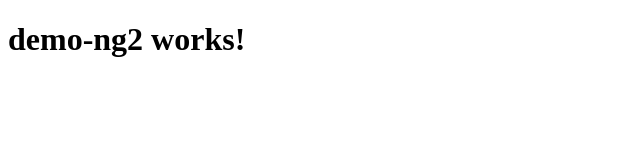
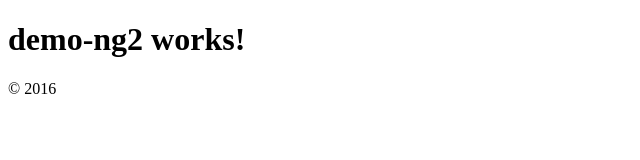
Before and after one commit to dgilleland/demo-ng2, a plain HTML site: page index.html in a window 1280 px wide. Shown: the full height of the page, 0-640 px from the left. Drawn offline with Linux system fonts and the light colour scheme.

Commit message:
minor edit

```diff
--- a/index.html
+++ b/index.html
@@ -22,7 +22,7 @@
 </head>
 <body>
   <demo-ng2-app>Loading...</demo-ng2-app>
-
+  <footer>&copy; 2016</footer>
   <script src="vendor/es6-shim/es6-shim.js"></script>
   <script src="vendor/reflect-metadata/Reflect.js"></script>
   <script src="vendor/systemjs/dist/system.src.js"></script>
```
